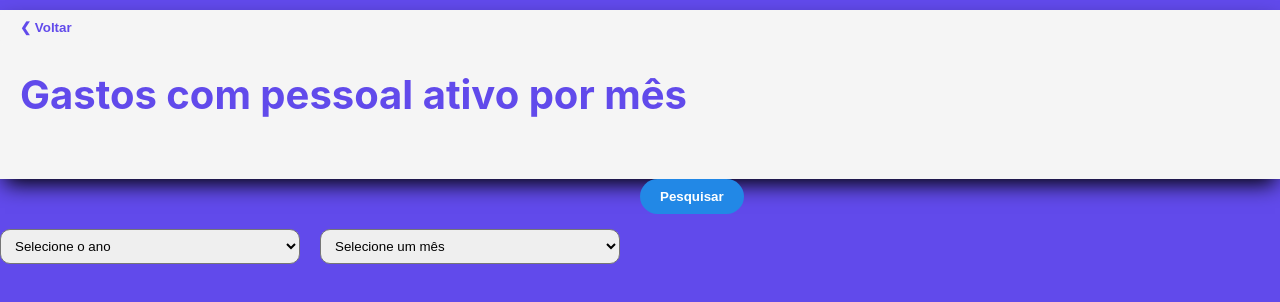
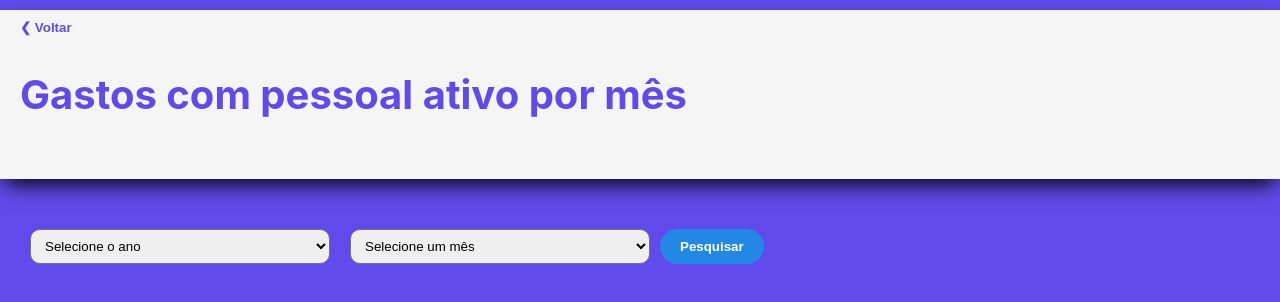
Before and after one commit to ElykelwinCosta/Projeto-Final-PAS, a React (Create React App) app: page /consultar-gastos-mes in a window 1280 px wide. Shown: the top 302 px of the page. Built offline with nearby package versions, Linux system fonts and the light colour scheme.

Commit message:
Ajustes na tela 3

```diff
--- a/src/ConsultarGastosMes.css
+++ b/src/ConsultarGastosMes.css
@@ -1,10 +1,4 @@
 .gastos-mes-container {
-    /* display: flex;
-    flex-direction: column;
-    margin-left: 45px;
-    margin-right: 75px;
-    height: 95vh; */
-
     display: flex;
     flex-direction: column;
     height: 100vh;
@@ -26,20 +20,19 @@ h2 {
 
 .select-container {
     display: flex;
+    margin: 40px 20px;
     justify-content: left;
-    gap: 20px;
+    align-items: center;
 }
 
 select {
 
-    /* margin: 50px -20px 10px 30px; */
-
-    margin-bottom: 10px;
-    margin-top: 50px;
+    margin: 10px;
     padding-left: 10px;
     width: 300px;
     height: 35px;
     border-radius: 10px;
+    align-items: center;
 }
 
 #botao-pesquisar {
@@ -90,7 +83,7 @@ select {
     height: 100px;
     border-radius: 50%;
     animation: spin 2s ease-in-out infinite;
-    color: #614aeb;
+    color: #fff;
     position: absolute;
     margin-top: 13%;
     margin-left: 40%;
@@ -100,17 +93,22 @@ select {
     margin-bottom: 30px;
     margin-top: 20px;
     font-size: 30px;
-    color: #614aeb;
+    color: #fff;
+    padding-top: 0;
 }
 
 .table-container {
-    overflow-x: auto;
+    /* overflow-x: auto; */
+    overflow: scroll;
     max-width: 100%;
 }
 
 table {
-    width: 100%;
+    /* width: 100%; */
+    height: 200px;
+
     border-collapse: collapse;
+    box-shadow: 0 10px 20px -5px #000;
 }
 
 th, td {
@@ -121,4 +119,8 @@ th, td {
 
 thead th {
     background-color: #a7a7a7;
+    position: sticky;
+    top: 0;
+    z-index: 2;
+
 }
```
